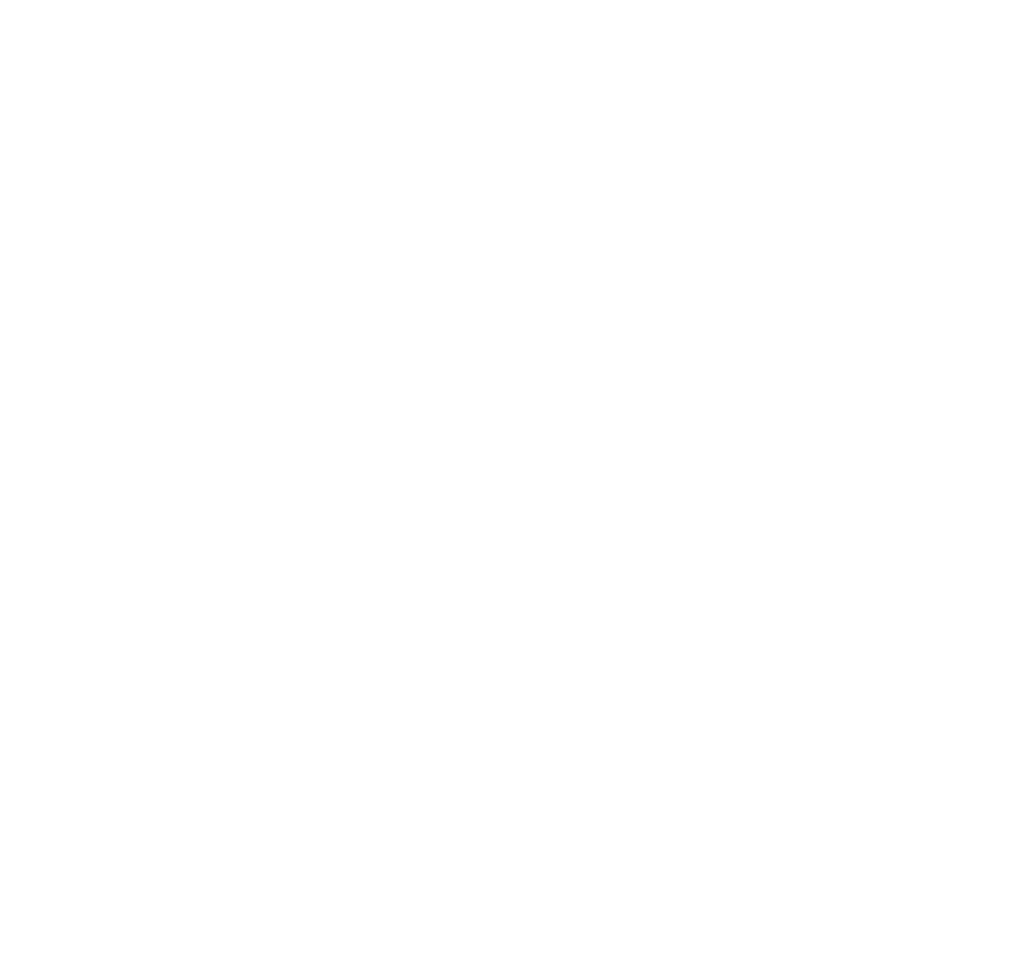
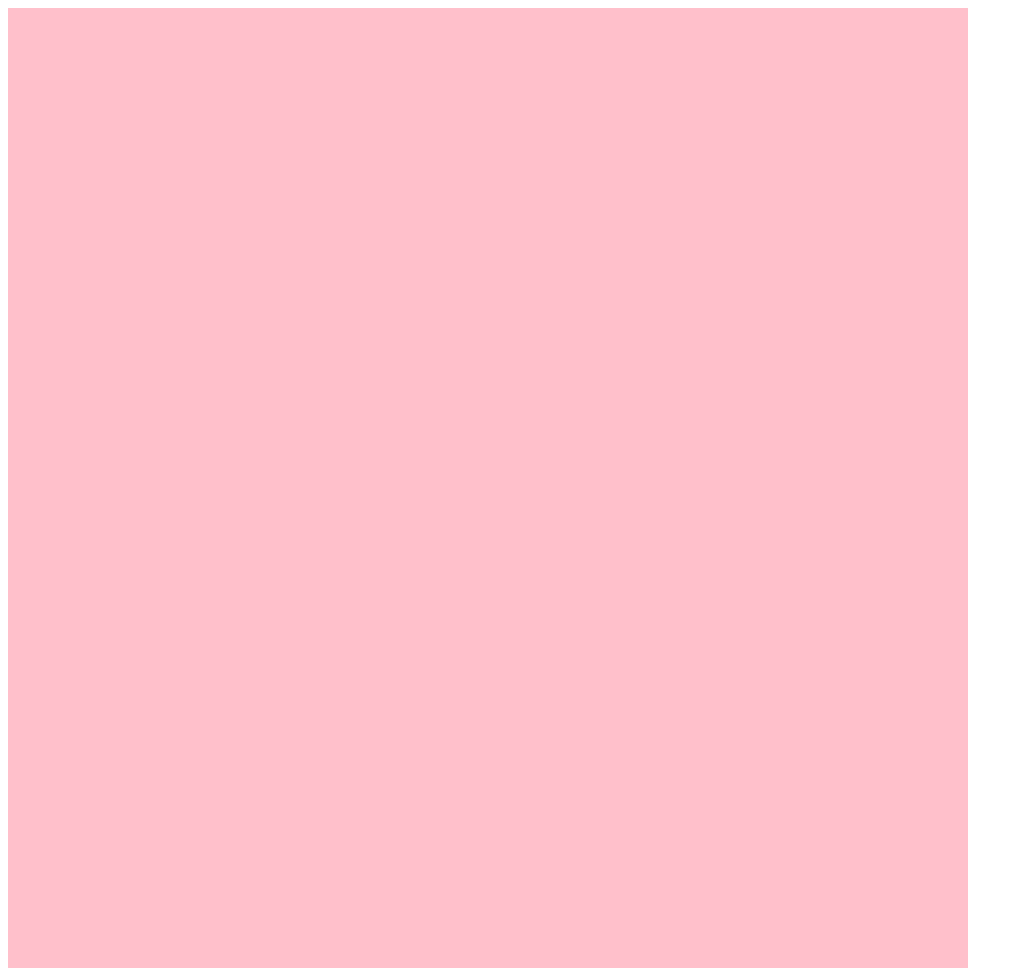
Before and after one commit to huwgoddard/odin-etchasketch, a plain HTML site: page index.html in a window 1280 px wide. Shown: the whole page, without its empty margins (0-1023 px from the left). Before the commit the page ends 800 px from the top, so only its background shows below. Drawn offline with Linux system fonts and the light colour scheme.

Commit message:
squares populate

```diff
--- a/script.js
+++ b/script.js
@@ -1 +1,15 @@
-console.log('yep')
+
+
+
+let sideLength=16;
+
+let mainContainer=document.querySelector('#main-container');
+
+for (let i=0;i<sideLength**2;i++) {
+    let square=document.createElement('div');
+    square.style.backgroundColor= 'pink';
+    square.style.height='60px';
+    square.style.width='60px';
+    mainContainer.appendChild(square);
+    console.log(i);
+}
--- a/style.css
+++ b/style.css
@@ -0,0 +1,7 @@
+#main-container {
+    width: 960px;
+    height: 960px;
+    display: flex;
+    flex-wrap: wrap;
+    background-color: blanchedalmond;
+}
```
Also changed, not shown: index.html (+3 -3 lines).
